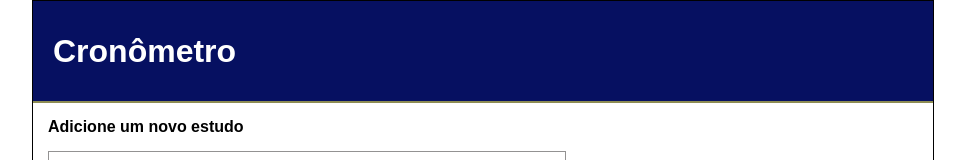
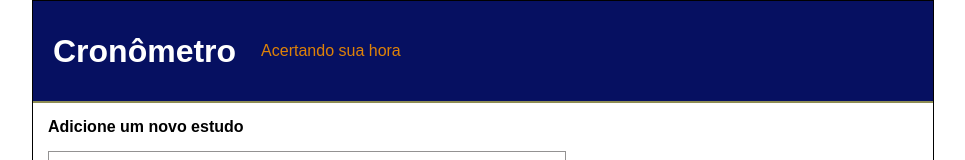
Before and after one commit to giovannirp/cronometro-react, a React (Vite) app: page / in a window 1280 px wide. Shown: the top 160 px of the page, without its empty margins (157-1122 px from the left). Built offline with nearby package versions, Linux system fonts and the light colour scheme.

Commit message:
fix: criando link e listagem

```diff
--- a/src/App.tsx
+++ b/src/App.tsx
@@ -21,7 +21,11 @@ function App() {
 
   return (
     <div className='container'>
-      <Header titulo="Cronômetro" />
+      <Header
+        titulo="Cronômetro"
+        subTitulo="Acertando sua hora"
+        linkTitle="#"
+      />
       <Formulario setTarefas={setTarefas} />
       <hr />
       <Lista
--- a/src/Components/Header/index.tsx
+++ b/src/Components/Header/index.tsx
@@ -2,15 +2,22 @@ import "./styles.scss";
 
 interface Props {
   titulo?: string,
+  linkTitle?: string,
+  subTitulo?: string
 }
 
-export default function Header({ titulo }: Props) {
+export default function Header({ titulo, linkTitle, subTitulo }: Props) {
   console.log(titulo);
 
   return (
     <>
       <header>
-        <h1>{ titulo }</h1>
+        <h1>
+          <a href={linkTitle}>{ titulo }</a>
+        </h1>
+        <h2>
+          {subTitulo}
+        </h2>
       </header>
     </>
   )
--- a/src/Components/Header/styles.scss
+++ b/src/Components/Header/styles.scss
@@ -6,7 +6,17 @@ header {
   align-items: center;
 
   h1 {
-    color: #fff;
-    padding-left: 20px;
+    a {
+      color: #fff;
+      padding-left: 20px;
+      text-decoration: none;
+    }
+  }
+
+  h2 {
+    color: #df8207;
+    font-size: 16px;
+    font-weight: normal;
+    margin-left: 25px;
   }
 }
```
